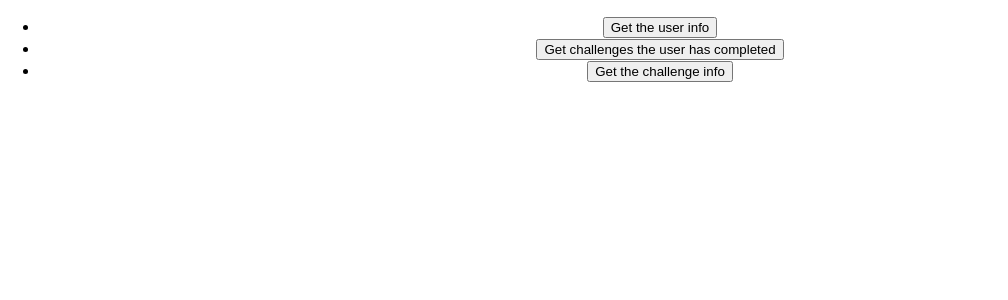
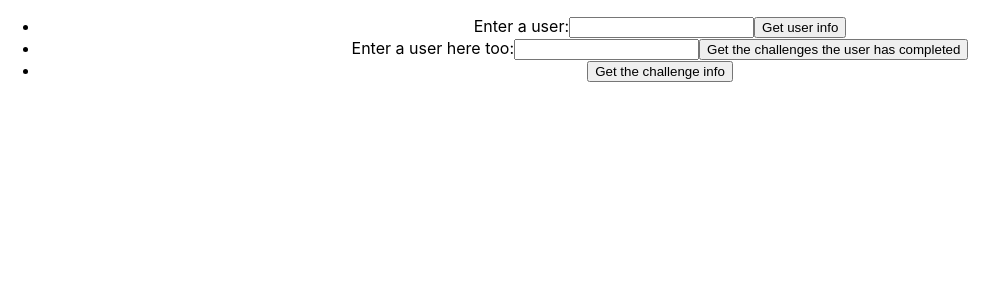
Before and after one commit to crispinonicky/codewars-api, a React (Create React App) app: page / in a window 1280 px wide. Shown: the top 300 px of the page, without its empty margins (0-1008 px from the left). Built offline with nearby package versions, Linux system fonts and the light colour scheme.

Commit message:
hooks are working

```diff
--- a/src/App.js
+++ b/src/App.js
@@ -6,21 +6,35 @@ import React, { useState, useEffect } from "react";
 
 function App() {
 
+  const [inputs, setInput] = useState();
+  const [userInfo, setUserInfo] = useState("");
+  const [userChallenges, setUserChallenges] = useState("");
+  const [challengeInfo, setChallengeInfo] = useState("");
+
+  useEffect(() => {
+    console.log(userInfo)
+    console.log(userChallenges)
+  });
+
   let sampleUser = 'ncrispino'
 
   const corsAnywhere = 'https://cors-anywhere.herokuapp.com/'
   console.log("App is running")
 
   // This functions gets all of the information on a user:
-  function getUser(user){
+  function getUser(e, user){
+    user = userInfo
     axios.get(corsAnywhere + 'https://www.codewars.com/api/v1/users/' + user)
     .then(data => {
+      console.log(`This is the information on ${userInfo}`)
       console.log("Here is all of the information on the user")
       console.log(data.data)
     })
     .catch(err => {
       console.log(err)
     })
+    console.log(userInfo)
+    e.preventDefault()
   }
 
   // getUser(sampleUser)
@@ -56,17 +70,62 @@ function App() {
 
   // getChallenge(sampleChallenge)
 
-  function test() {
-    console.log('function is connected')
+  // function test() {
+  //   console.log('function is connected')
+  // }
+
+  function handleChangeUser(e){
+    setUserInfo(e.target.value)
   }
+
+  function handleChangeUserChallenges(e){
+    setUserChallenges(e.target.value)
+  }
+
+  // function handleSubmit(e){
+  //   console.log("Submitted")
+  //   e.preventDefault()
+  // }
+
+
 
   return (
     <div className="App">
 
+    {/* <form onSubmit={getUser}>
+        <label>
+          Name:
+          <input type="text" value={userInfo} onChange={handleChangeUser} />
+        </label>
+        <input type="submit" value="Submit" />
+      </form> */}
+
+
       <ul>
-      <li><button onClick ={(e) => getUser('ncrispino')}>Get the user info</button></li>
-      <li><button onClick ={(e) => getCompleted('ncrispino')}>Get challenges the user has completed</button></li>
-      <li><button onClick ={(e) => getChallenge('5277c8a221e209d3f6000b56')}>Get the challenge info</button></li>
+        <li>
+        <form onSubmit={getUser}>
+        <label>
+          Enter a user:
+          <input type="text" value={userInfo} onChange={handleChangeUser} />
+        </label>
+        <input type = "submit" value = "Get user info" onClick ={(e) => getUser(e, {userInfo})}/>
+
+        {/* <input type="submit" value="Submit" /> */}
+      </form>
+          {/* <button type = "submit" onClick ={(e) => getUser({userInfo})}>Get the user info</button> */}
+          </li>
+          <li>
+        <form onSubmit={getCompleted}>
+        <label>
+          Enter a user here too:
+          <input type="text" value={userChallenges} onChange={handleChangeUserChallenges} />
+        </label>
+        <input type = "submit" value = "Get the challenges the user has completed" onClick ={(e) => getChallenge(e, {userChallenges})}/>
+
+        {/* <input type="submit" value="Submit" /> */}
+      </form>
+          {/* <button type = "submit" onClick ={(e) => getUser({userInfo})}>Get the user info</button> */}
+          </li>        <li><button onClick ={(e) => getChallenge('5277c8a221e209d3f6000b56')}>Get the challenge info</button></li>
       </ul>
 
     </div>
```
